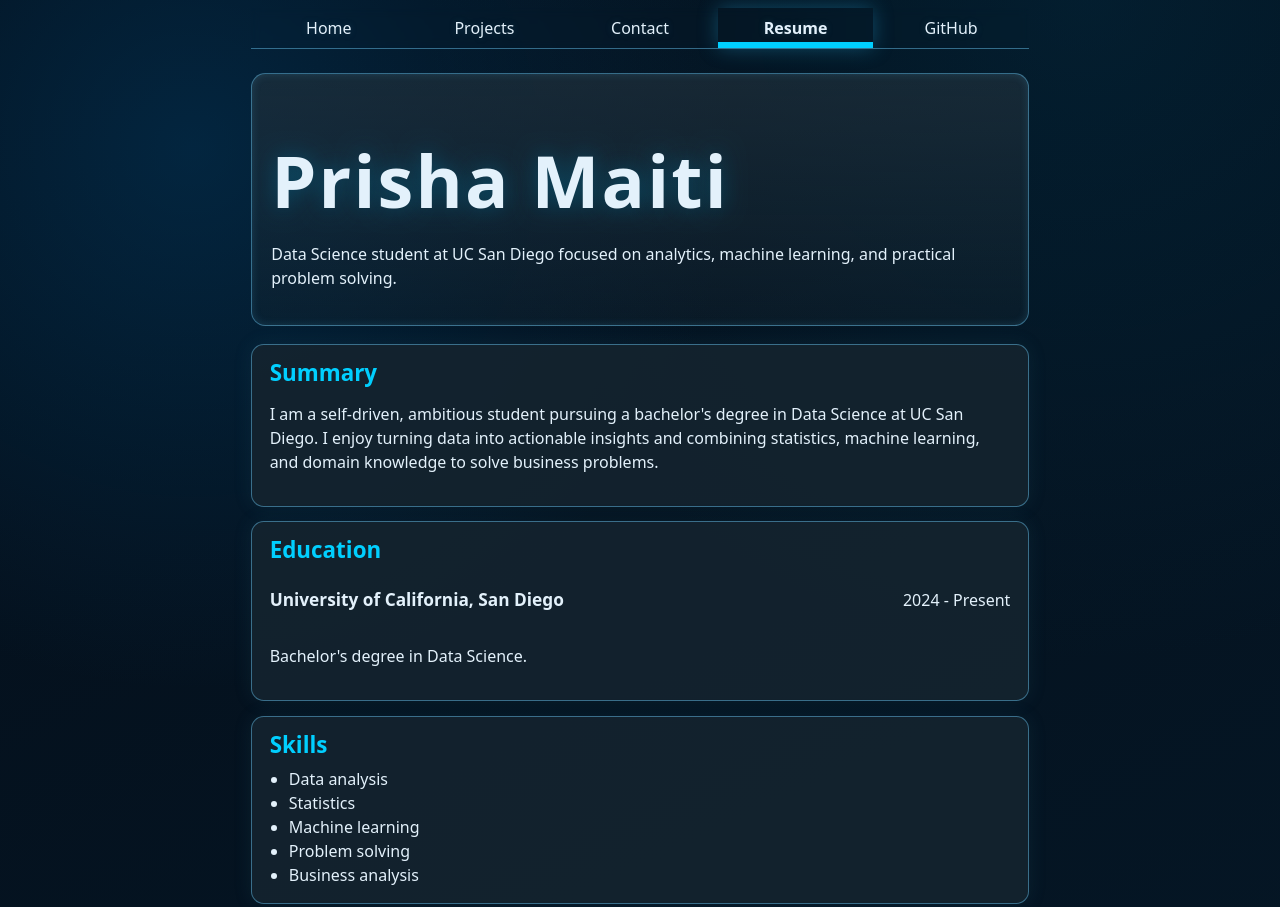
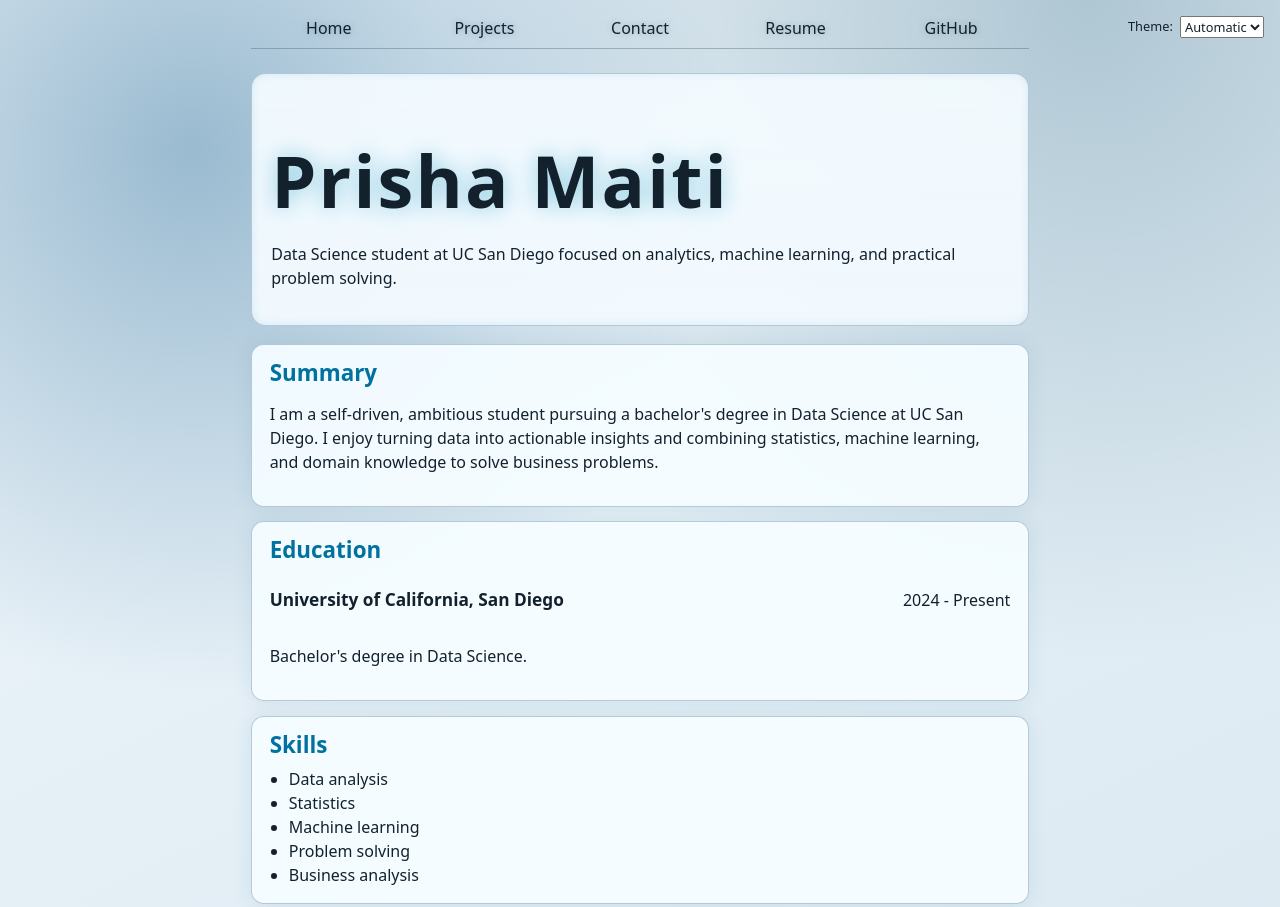
Before and after one commit to PrishaMaiti/prishamaiti, a plain HTML site: page resume/index.html in a window 1280 px wide. Shown: the top 907 px of the page. Drawn offline with Linux system fonts and the light colour scheme.

Commit message:
Implement navigation and theme functionality across all pages; add global JavaScript for dynamic navigation and theme selection.

```diff
--- /dev/null
+++ b/global.js
@@ -0,0 +1,95 @@
+console.log('IT’S ALIVE!');
+
+function $$(selector, context = document) {
+  return Array.from(context.querySelectorAll(selector));
+}
+
+let pages = [
+  { url: '', title: 'Home' },
+  { url: 'projects/', title: 'Projects' },
+  { url: 'contact/', title: 'Contact' },
+  { url: 'resume/', title: 'Resume' },
+  { url: 'https://github.com/PrishaMaiti', title: 'GitHub' },
+];
+
+const BASE_PATH =
+  location.hostname === 'localhost' || location.hostname === '127.0.0.1'
+    ? '/'
+    : '/prishamaiti/';
+
+let nav = document.createElement('nav');
+document.body.prepend(nav);
+
+for (let p of pages) {
+  let url = p.url;
+  let title = p.title;
+
+  url = !url.startsWith('http') ? BASE_PATH + url : url;
+
+  let a = document.createElement('a');
+  a.href = url;
+  a.textContent = title;
+
+  a.classList.toggle(
+    'current',
+    a.host === location.host && a.pathname === location.pathname,
+  );
+
+  if (a.host !== location.host) {
+    a.target = '_blank';
+    a.rel = 'noopener noreferrer';
+  }
+
+  nav.append(a);
+}
+
+document.body.insertAdjacentHTML(
+  'afterbegin',
+  `
+    <label class="color-scheme">
+      Theme:
+      <select>
+        <option value="light dark">Automatic</option>
+        <option value="light">Light</option>
+        <option value="dark">Dark</option>
+      </select>
+    </label>
+  `,
+);
+
+let select = document.querySelector('.color-scheme select');
+
+function applyTheme(scheme) {
+  document.documentElement.style.setProperty('color-scheme', scheme);
+  document.documentElement.dataset.theme =
+    scheme === 'light dark' ? 'auto' : scheme;
+}
+
+if ('colorScheme' in localStorage) {
+  applyTheme(localStorage.colorScheme);
+  select.value = localStorage.colorScheme;
+} else {
+  applyTheme(select.value);
+}
+
+select.addEventListener('input', function (event) {
+  let scheme = event.target.value;
+  applyTheme(scheme);
+  localStorage.colorScheme = scheme;
+});
+
+let form = document.querySelector('form[action^="mailto:"]');
+
+form?.addEventListener('submit', function (event) {
+  event.preventDefault();
+
+  let data = new FormData(form);
+  let params = [];
+
+  for (let [name, value] of data) {
+    params.push(`${encodeURIComponent(name)}=${encodeURIComponent(value)}`);
+  }
+
+  let url = `${form.action}?${params.join('&')}`;
+  location.href = url;
+});
--- a/resume/index.html
+++ b/resume/index.html
@@ -7,14 +7,6 @@
     <link rel="stylesheet" href="../style.css">
 </head>
 <body>
-    <nav>
-        <a href="../index.html">Home</a>
-        <a href="../projects/index.html">Projects</a>
-        <a href="../contact/index.html">Contact</a>
-        <a class="current" href="index.html">Resume</a>
-        <a href="https://github.com/PrishaMaiti" target="_blank" rel="noopener noreferrer">GitHub</a>
-    </nav>
-
     <header>
         <h1>Prisha Maiti</h1>
         <p>Data Science student at UC San Diego focused on analytics, machine learning, and practical problem solving.</p>
@@ -64,5 +56,6 @@
         <h2>Contact</h2>
         <p>Email: <a href="mailto:prisha.maiti@gmail.com">prisha.maiti@gmail.com</a></p>
     </section>
+    <script src="../global.js" defer></script>
 </body>
 </html>
--- a/style.css
+++ b/style.css
@@ -1,4 +1,19 @@
-body {
+html {
+	color-scheme: light dark;
+}
+
+:root,
+:root[data-theme='light'] {
+	--theme-bg: oklch(97% 0.01 240);
+	--theme-bg-2: oklch(92% 0.02 235);
+	--theme-surface: oklch(99% 0.01 240 / 0.92);
+	--theme-text: oklch(24% 0.03 245);
+	--theme-muted: oklch(45% 0.03 245);
+	--theme-neon: oklch(52% 0.11 235);
+	--theme-neon-soft: oklch(58% 0.06 235 / 0.4);
+}
+
+:root[data-theme='dark'] {
 	--theme-bg: oklch(16% 0.03 250);
 	--theme-bg-2: oklch(20% 0.04 245);
 	--theme-surface: oklch(25% 0.03 240 / 0.9);
@@ -6,6 +21,21 @@ body {
 	--theme-muted: oklch(80% 0.02 240);
 	--theme-neon: oklch(80% 0.16 230);
 	--theme-neon-soft: oklch(72% 0.1 230 / 0.55);
+}
+
+@media (prefers-color-scheme: dark) {
+	:root[data-theme='auto'] {
+		--theme-bg: oklch(16% 0.03 250);
+		--theme-bg-2: oklch(20% 0.04 245);
+		--theme-surface: oklch(25% 0.03 240 / 0.9);
+		--theme-text: oklch(95% 0.02 240);
+		--theme-muted: oklch(80% 0.02 240);
+		--theme-neon: oklch(80% 0.16 230);
+		--theme-neon-soft: oklch(72% 0.1 230 / 0.55);
+	}
+}
+
+body {
   /* Set line height to 1.5 times the font size
 	   and use the OS’s UI font as the website font
 	 */
@@ -57,10 +87,11 @@ nav li {
 }
 
 nav {
+	--border-color: oklch(50% 10% 200 / 40%);
 	display: flex;
 	flex-wrap: wrap;
 	margin-bottom: 1.5rem;
-	border-bottom: 1px solid var(--theme-neon-soft);
+	border-bottom: 1px solid var(--border-color);
 	backdrop-filter: blur(4px);
 }
 
@@ -132,11 +163,28 @@ button {
 	color: var(--theme-text);
 }
 
+select {
+	font: inherit;
+	color: inherit;
+}
+
+.color-scheme {
+	position: absolute;
+	top: 1rem;
+	right: 1rem;
+	font-size: 80%;
+	font-family: inherit;
+	display: inline-flex;
+	align-items: center;
+	gap: 0.45rem;
+	z-index: 10;
+}
+
 input,
 textarea {
 	width: 100%;
 	box-sizing: border-box;
-	background: oklch(22% 0.03 240 / 0.95);
+	background: color-mix(in oklch, var(--theme-surface) 85%, var(--theme-bg));
 	border: 1px solid var(--theme-neon-soft);
 	border-radius: 0.45rem;
 	padding: 0.5rem 0.65rem;
@@ -145,7 +193,7 @@ textarea {
 button {
 	grid-column: 1 / -1;
 	justify-self: start;
-	background: oklch(35% 0.09 230 / 0.85);
+	background: color-mix(in oklch, var(--theme-neon) 28%, var(--theme-surface));
 	border: 1px solid var(--theme-neon);
 	border-radius: 0.5rem;
 	padding: 0.45rem 0.9rem;
@@ -162,7 +210,11 @@ body > header {
 	padding: 1.2rem;
 	border: 1px solid var(--theme-neon-soft);
 	border-radius: 0.9rem;
-	background: linear-gradient(180deg, oklch(30% 0.03 240 / 0.7), oklch(25% 0.03 240 / 0.35));
+	background: linear-gradient(
+		180deg,
+		color-mix(in oklch, var(--theme-surface) 75%, var(--theme-bg)),
+		color-mix(in oklch, var(--theme-surface) 45%, var(--theme-bg))
+	);
 	box-shadow: inset 0 0 0.5rem oklch(70% 0.1 230 / 0.2);
 }
 
```
Also changed, not shown: contact/index.html (+2 -13 lines), index.html (+1 -7 lines), projects/index.html (+1 -8 lines).
